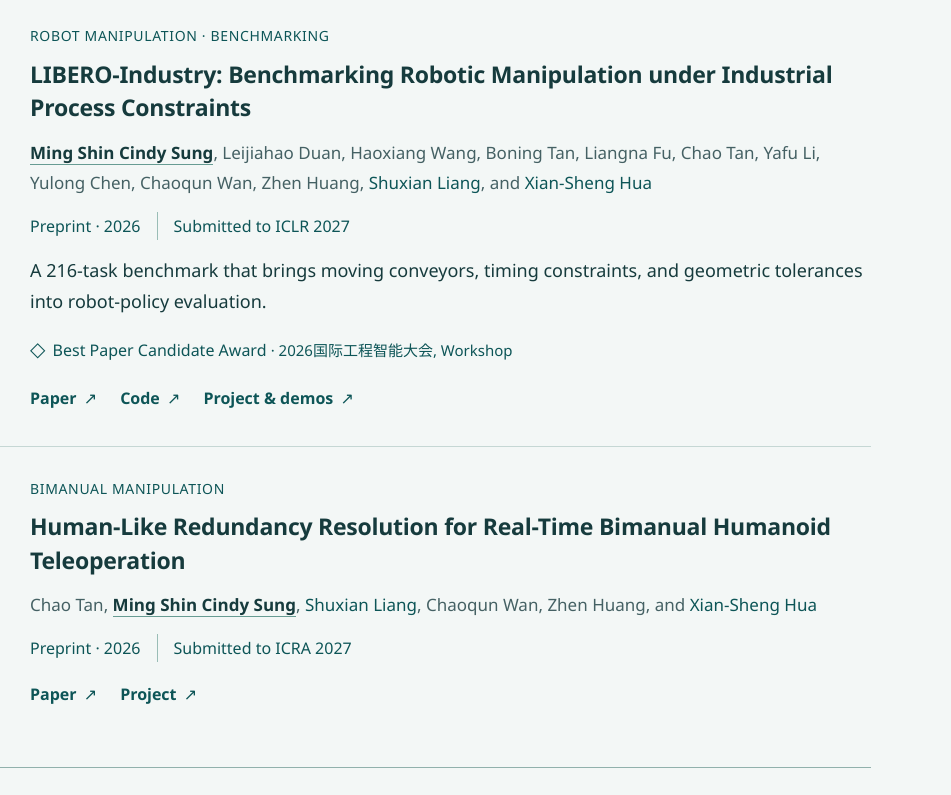
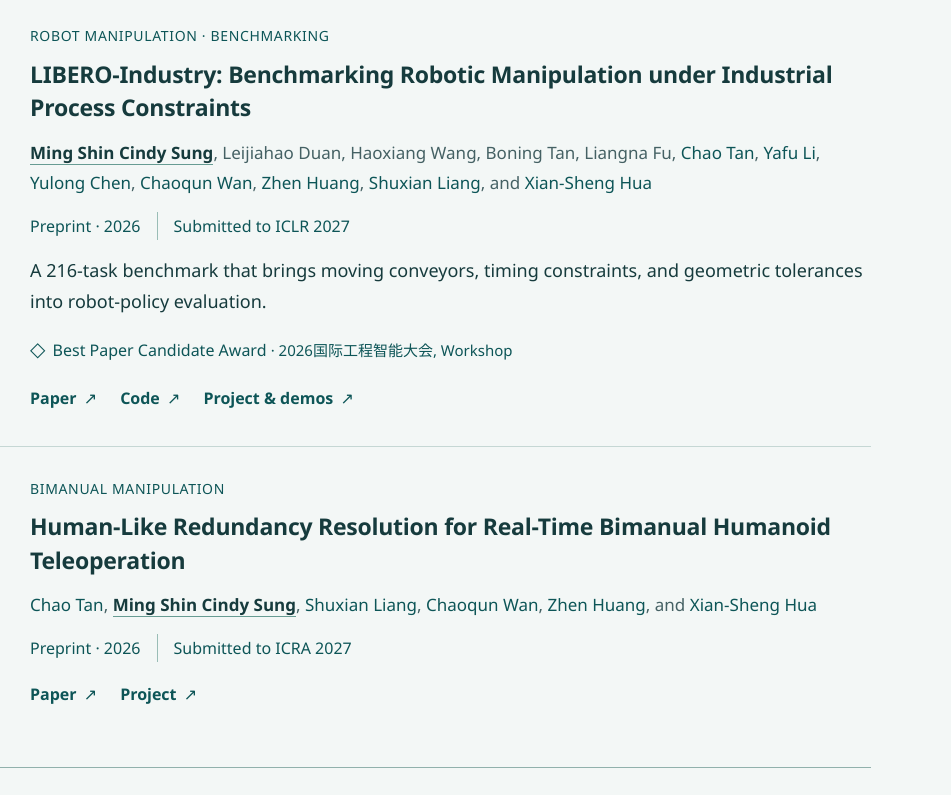
Before and after one commit to cindeee/cindeee.github.io, a plain HTML site: page index.html in a window 1280 px wide. Shown: the part 700-1495 px from the top of the page, 329-1280 px from the left. Drawn offline with Linux system fonts and the light colour scheme.

Commit message:
Link verified coauthors in publication bylines

```diff
--- a/index.html
+++ b/index.html
@@ -48,7 +48,7 @@
           <div class="paper-copy">
             <p class="paper-topic">Robot manipulation · Benchmarking</p>
             <h3 id="libero-title"><a href="https://arxiv.org/abs/2610.16782">LIBERO-Industry: Benchmarking Robotic Manipulation under Industrial Process Constraints</a></h3>
-            <p class="authors"><strong>Ming Shin Cindy Sung</strong>, Leijiahao Duan, Haoxiang Wang, Boning Tan, Liangna Fu, Chao Tan, Yafu Li, Yulong Chen, Chaoqun Wan, Zhen Huang, <a href="https://faculty.tongji.edu.cn/liangshuxian/en/index.htm">Shuxian Liang</a>, and <a href="https://faculty.tongji.edu.cn/huaxiansheng/en/index.htm">Xian-Sheng Hua</a></p>
+            <p class="authors"><strong>Ming Shin Cindy Sung</strong>, Leijiahao Duan, Haoxiang Wang, Boning Tan, Liangna Fu, <a href="https://chaotan2003.github.io/">Chao Tan</a>, <a href="https://yafuly.github.io/">Yafu Li</a>, <a href="https://cylnlp.github.io/">Yulong Chen</a>, <a href="https://iaie.tongji.edu.cn/info/1020/1174.htm">Chaoqun Wan</a>, <a href="https://faculty.tongji.edu.cn/huangzhen12/en/index.htm">Zhen Huang</a>, <a href="https://faculty.tongji.edu.cn/liangshuxian/en/index.htm">Shuxian Liang</a>, and <a href="https://faculty.tongji.edu.cn/huaxiansheng/en/index.htm">Xian-Sheng Hua</a></p>
             <p class="status"><span>Preprint · 2026</span><span>Submitted to ICLR 2027</span></p>
             <p class="description">A 216-task benchmark that brings moving conveyors, timing constraints, and geometric tolerances into robot-policy evaluation.</p>
             <p class="award"><span aria-hidden="true">◇</span> Best Paper Candidate Award <span class="award-detail">· 2026国际工程智能大会, Workshop</span></p>
@@ -62,7 +62,7 @@
           <div class="paper-copy">
             <p class="paper-topic">Bimanual manipulation</p>
             <h3 id="bimanual-title"><a href="https://arxiv.org/abs/2610.16855">Human-Like Redundancy Resolution for Real-Time Bimanual Humanoid Teleoperation</a></h3>
-            <p class="authors">Chao Tan, <strong>Ming Shin Cindy Sung</strong>, <a href="https://faculty.tongji.edu.cn/liangshuxian/en/index.htm">Shuxian Liang</a>, Chaoqun Wan, Zhen Huang, and <a href="https://faculty.tongji.edu.cn/huaxiansheng/en/index.htm">Xian-Sheng Hua</a></p>
+            <p class="authors"><a href="https://chaotan2003.github.io/">Chao Tan</a>, <strong>Ming Shin Cindy Sung</strong>, <a href="https://faculty.tongji.edu.cn/liangshuxian/en/index.htm">Shuxian Liang</a>, <a href="https://iaie.tongji.edu.cn/info/1020/1174.htm">Chaoqun Wan</a>, <a href="https://faculty.tongji.edu.cn/huangzhen12/en/index.htm">Zhen Huang</a>, and <a href="https://faculty.tongji.edu.cn/huaxiansheng/en/index.htm">Xian-Sheng Hua</a></p>
             <p class="status"><span>Preprint · 2026</span><span>Submitted to ICRA 2027</span></p>
             <nav class="paper-links" aria-label="Bimanual teleoperation resources"><a href="https://arxiv.org/abs/2610.16855">Paper <span aria-hidden="true">↗</span></a><a href="https://human-like-redundancy.github.io/">Project <span aria-hidden="true">↗</span></a></nav>
           </div>
```
